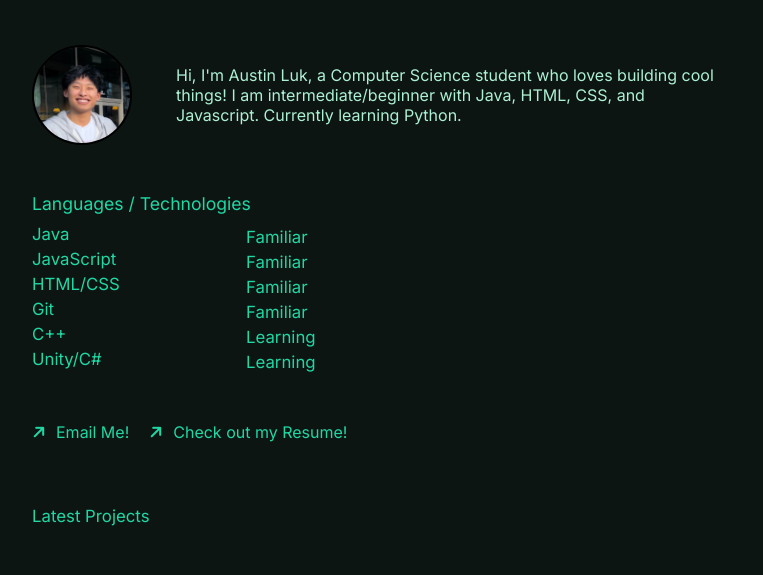
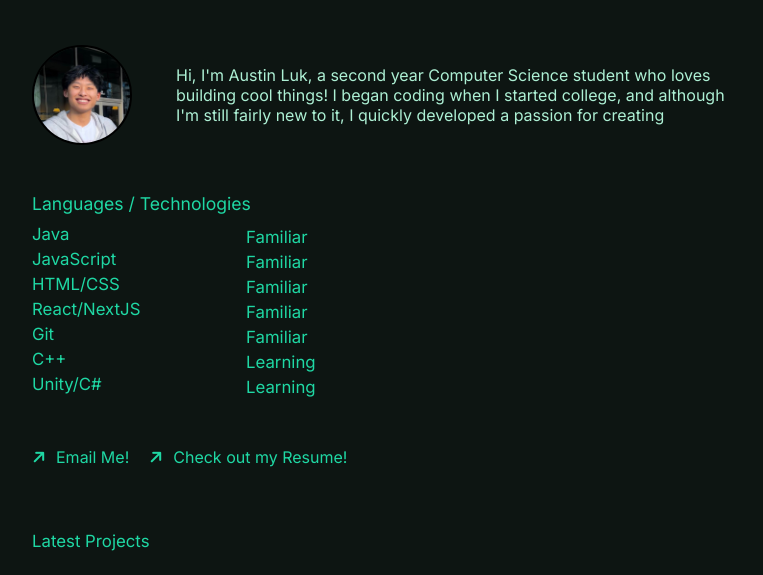
Before and after one commit to austinluk/austinPortfolio, a plain HTML site: page index.html in a window 1280 px wide. Shown: the part 175-750 px from the top of the page, without its empty margins (258-1021 px from the left). Drawn offline with Linux system fonts and the light colour scheme.

Commit message:
Update index.html

```diff
--- a/index.html
+++ b/index.html
@@ -45,8 +45,9 @@
 
                     <img class="profile-img" src="public/Austin.png" alt="profile-img"/>
                     <div class="text-container">
-                        Hi, I'm Austin Luk, a Computer Science student who loves building cool things!
-                        I am intermediate/beginner with Java, HTML, CSS, and Javascript. Currently learning Python.
+                        Hi, I'm Austin Luk, a second year Computer Science student who loves building cool things!
+                        I began coding when I started college, and although I'm still fairly new to it, I quickly developed a passion for creating
+
                     </div>
                 </div>
 
@@ -71,6 +72,12 @@
                             <p> HTML/CSS </p>
                             </div>
                             <p class=""> Familiar</p>
+                        </div>
+                        <div >
+                            <div class="language-item">
+                            <p> React/NextJS </p>
+                            </div>
+                            <p class=""> Familiar </p>
                         </div>
                         <div >
                             <div class="language-item">
```
